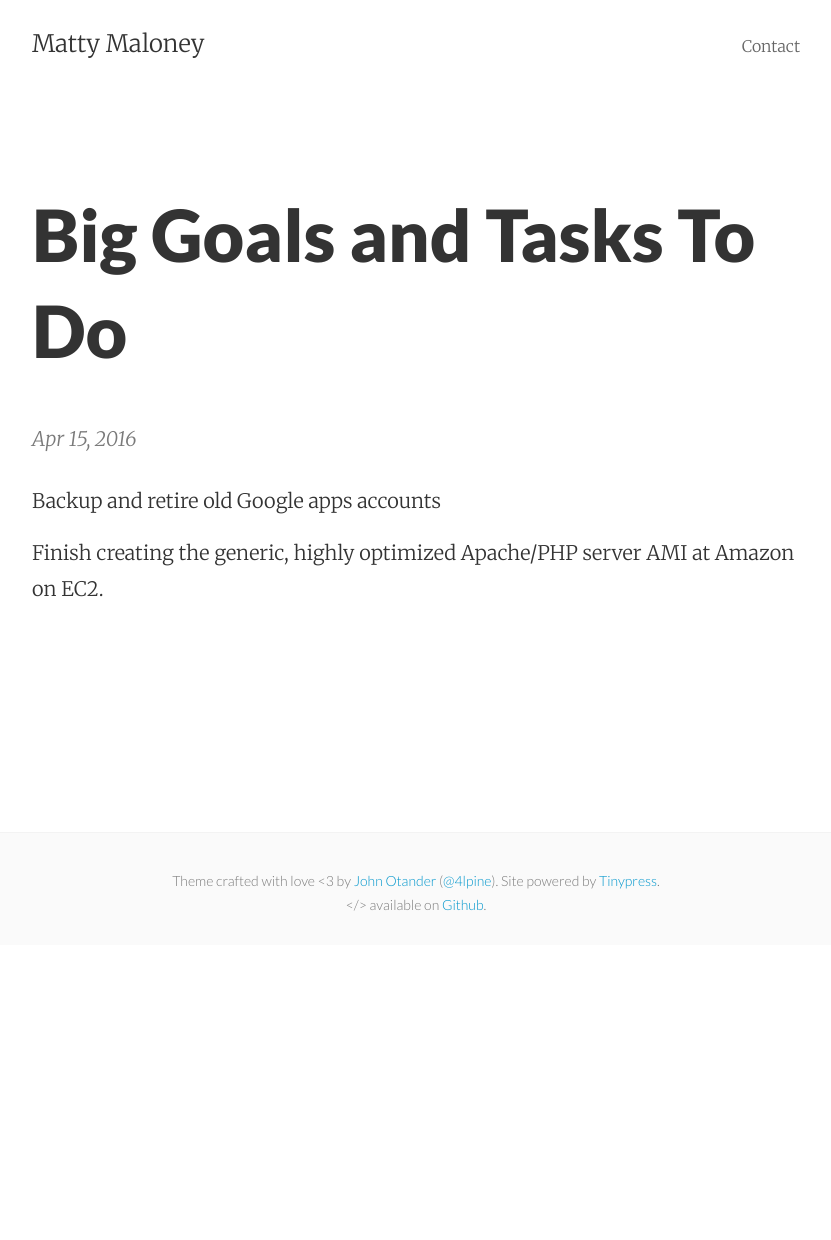
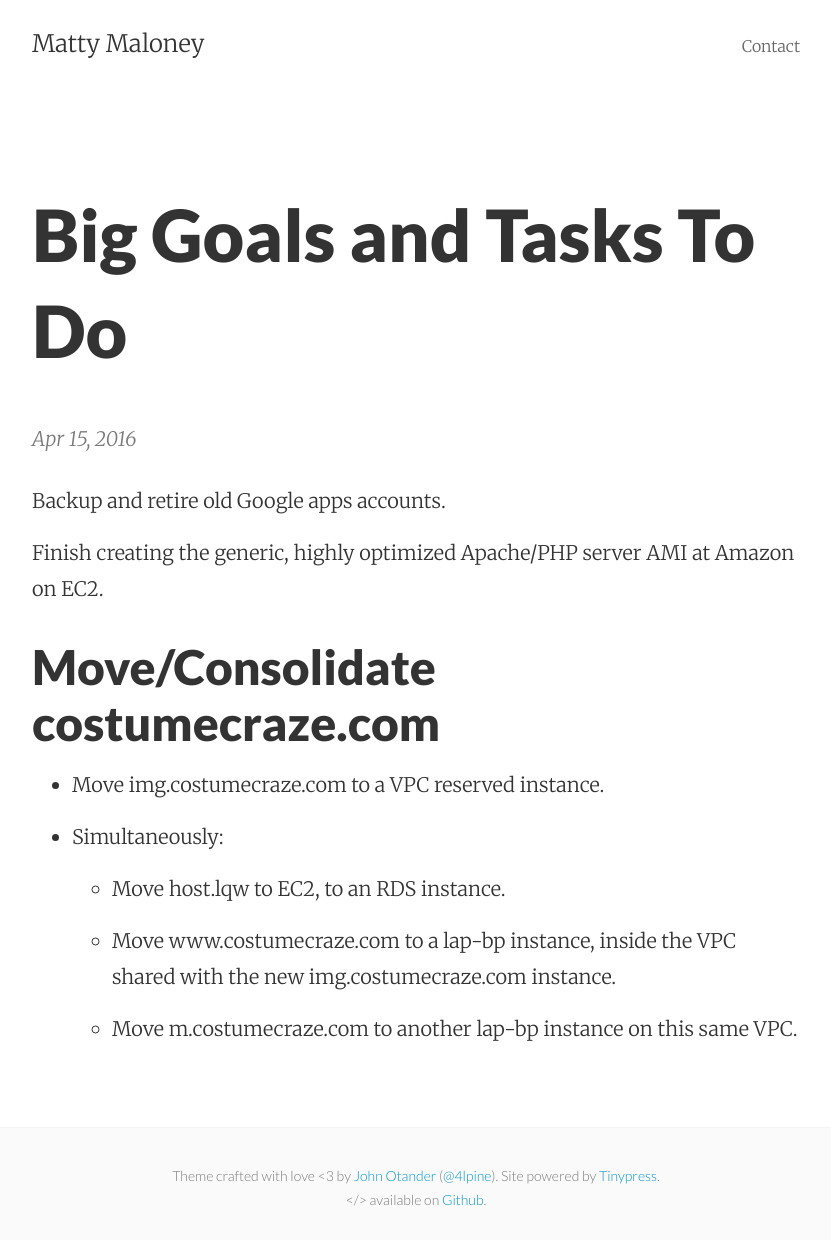
Before and after one commit to mattymaloney/mattymaloney.github.io, a Jekyll site: the page built from _posts/2016-04-15-big-goals.md, in a window 1280 px wide. Shown: the whole page, without its empty margins (224-1055 px from the left). Built offline with Jekyll 4.4.1, drawn with Linux system fonts in a browser that asks for light colours; before the commit the page ends 945 px from its top, so only the background shows below that.

Commit message:
Mr Hyde was here …

```diff
--- a/_posts/2016-04-15-big-goals.md
+++ b/_posts/2016-04-15-big-goals.md
@@ -3,6 +3,18 @@
 title: Big Goals and Tasks To Do
 ---
 
-Backup and retire old Google apps accounts
+Backup and retire old Google apps accounts.
 
 Finish creating the generic, highly optimized Apache/PHP server AMI at Amazon on EC2.
+
+## Move/Consolidate costumecraze.com
+
+* Move img.costumecraze.com to a VPC reserved instance.
+
+* Simultaneously:
+
+  * Move host.lqw to EC2, to an RDS instance.
+
+  * Move www.costumecraze.com to a lap-bp instance, inside the VPC shared with the new img.costumecraze.com instance.
+
+  * Move m.costumecraze.com to another lap-bp instance on this same VPC.
```
